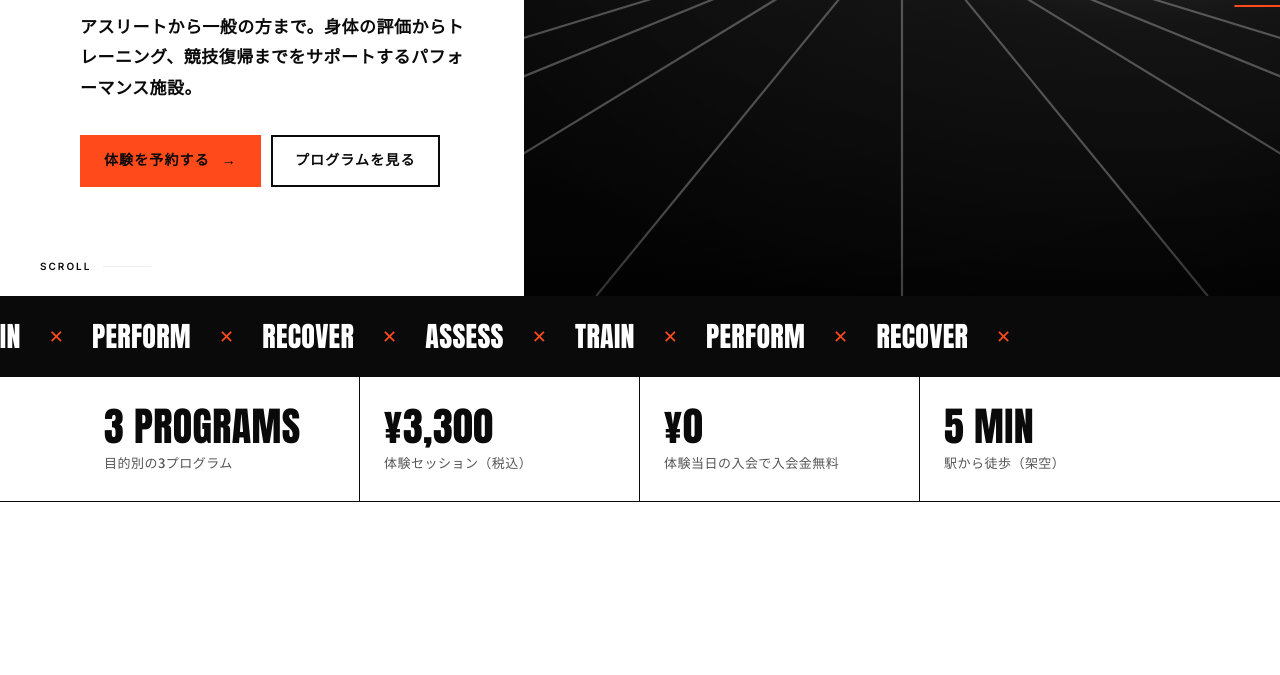
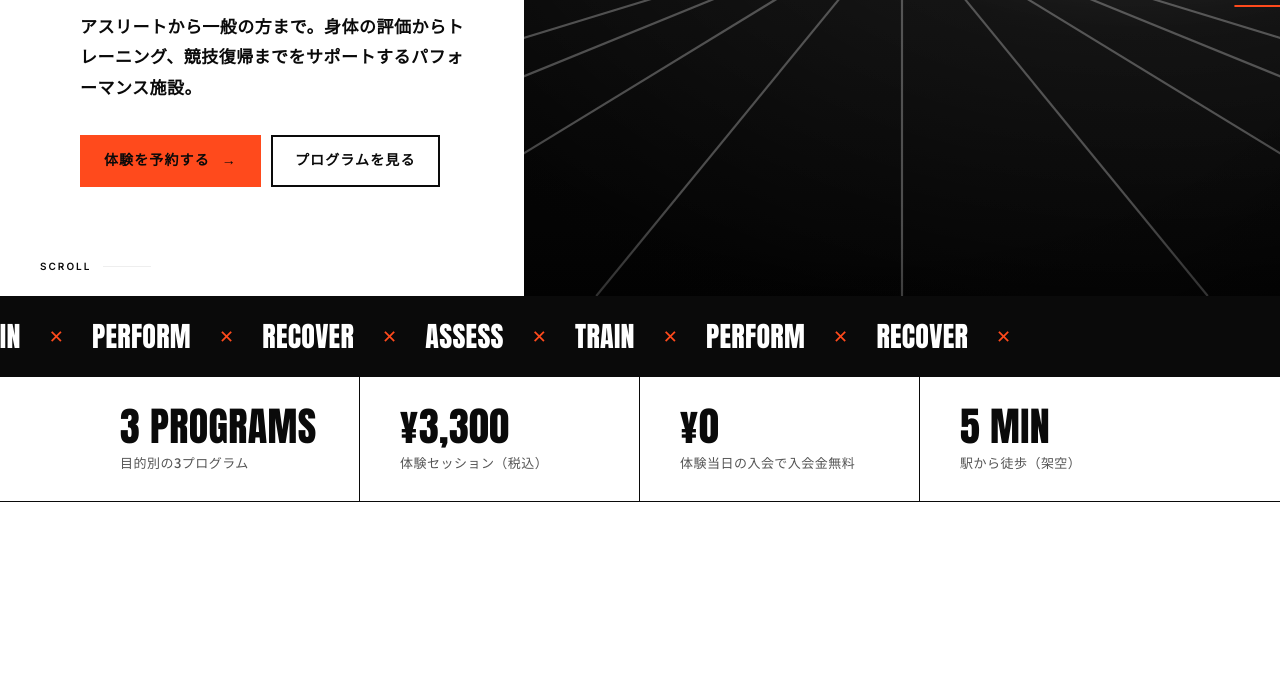
Before and after one commit to sonoda-pt-web/move-beyond, a plain HTML site: page index.html in a window 1280 px wide. Shown: the part 504-1179 px from the top of the page. Drawn offline with Linux system fonts and the light colour scheme.

Commit message:
要点の帯：各項目の文字の左端をセクション見出しの左端にそろえる
Co-Authored-By: Claude Opus 5.5 <noreply@anthropic.com>
Claude-Session: https://claude.ai/code/session_01CDYNB1MdfcQcMnDd9UjTN4

```diff
--- a/style.css
+++ b/style.css
@@ -250,7 +250,7 @@ ul, ol { padding: 0; list-style: none; }
 .highlights__list li:nth-child(n+3) { border-bottom: 0; }
 .highlights__item {
   display: flex; flex-direction: column; gap: 6px; height: 100%;
-  padding: 20px 14px; color: var(--black); text-decoration: none;
+  padding: 20px 8px 20px var(--gutter); color: var(--black); text-decoration: none; /* 左端を各セクション見出し（.container の余白）とそろえる */
 }
 .highlights__en { font-family: var(--en); font-size: clamp(24px, 8vw, 30px); line-height: 1.05; letter-spacing: var(--ls-head); white-space: nowrap; }
 .highlights__ja { font-size: 12px; font-weight: 500; line-height: 1.5; color: #555; word-break: keep-all; overflow-wrap: anywhere; }
@@ -260,12 +260,12 @@ ul, ol { padding: 0; list-style: none; }
   .highlights__list li { border-bottom: 0; }
   .highlights__list li:nth-child(2n) { border-right: var(--line-thin) solid var(--black); }
   .highlights__list li:last-child { border-right: 0; }
-  .highlights__item { padding: 28px 16px; }
+  .highlights__item { padding: 28px 12px 28px var(--gutter); }
   .highlights__en { font-size: clamp(26px, 3.4vw, 40px); }
   .highlights__ja { font-size: 13px; }
 }
 @media (min-width: 1024px) {
-  .highlights__item { padding: 28px 24px; }
+  .highlights__item { padding: 28px 16px 28px var(--gutter); }
 }
 
 /* ---------- Section heading ---------- */
```
